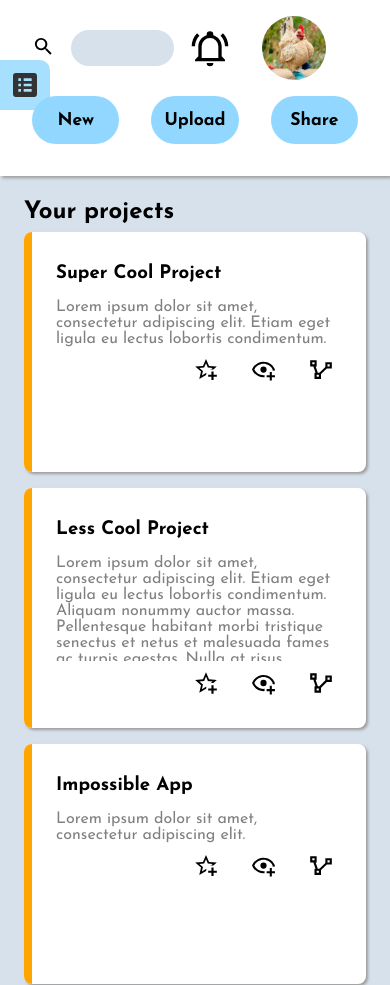
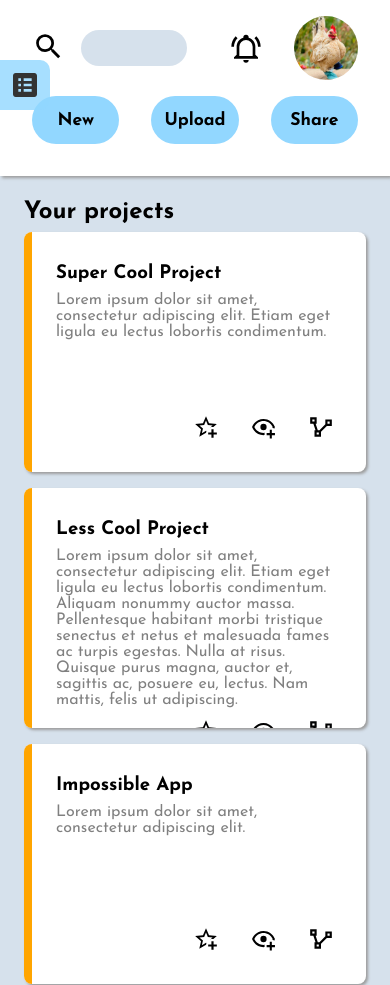
Before and after one commit to fargila/The-Second-Odin-Project-Admin-Dashboard, a plain HTML site: page index.html in a window 390 px wide. Shown: the top 985 px of the page. Drawn offline with Linux system fonts and the light colour scheme; a web font is replaced by a local one.

Commit message:
fix: buttons below the card were off.

```diff
--- a/index.html
+++ b/index.html
@@ -97,6 +97,7 @@
                     <div class="project-card">
                         <div class="orange-line"></div>
                         <div class="main-content-card">
+                            <div>
                                 <h3>Super Cool Project</h3>
                                 <div class="card-text">
                                     <div>
@@ -104,6 +105,7 @@
                                             Lorem ipsum dolor sit amet, consectetur adipiscing elit.
                                             Etiam eget ligula eu lectus lobortis condimentum.
                                         </p>
+                                    </div>
                                 </div>
                             </div>
                             <div class="card-btns">
@@ -116,6 +118,7 @@
                     <div class="project-card">
                         <div class="orange-line"></div>
                         <div class="main-content-card">
+                            <div>
                                 <h3>Less Cool Project</h3>
                                 <div class="card-text">
                                     <div>
@@ -130,6 +133,7 @@
                                         </p>
                                     </div>
                                 </div>
+                            </div>
                             <div class="card-btns">
                                 <button><img src="./assets/star-plus-outline.svg" alt="Favorites"></button>
                                 <button><img src="./assets/eye-plus-outline.svg" alt="See more"></button>
@@ -140,12 +144,14 @@
                     <div class="project-card">
                         <div class="orange-line"></div>
                         <div class="main-content-card">
+                            <div>
                                 <h3>Impossible App</h3>
                                 <div class="card-text">
                                     <div>
                                         <p>
                                             Lorem ipsum dolor sit amet, consectetur adipiscing elit.
                                         </p>
+                                    </div>
                                 </div>
                             </div>
                             <div class="card-btns">
@@ -158,6 +164,7 @@
                     <div class="project-card">
                         <div class="orange-line"></div>
                         <div class="main-content-card">
+                            <div>
                                 <h3>Easy Peasy app</h3>
                                 <div class="card-text">
                                     <div>
@@ -170,6 +177,7 @@
                                         </p>
                                     </div>
                                 </div>
+                            </div>
                             <div class="card-btns">
                                 <button><img src="./assets/star-plus-outline.svg" alt="Favorites"></button>
                                 <button><img src="./assets/eye-plus-outline.svg" alt="See more"></button>
@@ -180,6 +188,7 @@
                     <div class="project-card">
                         <div class="orange-line"></div>
                         <div class="main-content-card">
+                            <div>
                                 <h3>Ad Blocker</h3>
                                 <div class="card-text">
                                     <div>
@@ -192,6 +201,7 @@
                                         </p>
                                     </div>
                                 </div>
+                            </div>
                             <div class="card-btns">
                                 <button><img src="./assets/star-plus-outline.svg" alt="Favorites"></button>
                                 <button><img src="./assets/eye-plus-outline.svg" alt="See more"></button>
@@ -202,6 +212,7 @@
                     <div class="project-card">
                         <div class="orange-line"></div>
                         <div class="main-content-card">
+                            <div>
                                 <h3>Money Maker</h3>
                                 <div class="card-text">
                                     <div>
@@ -210,6 +221,7 @@
                                             Etiam eget ligula eu lectus lobortis condimentum.
                                             Aliquam nonummy auctor massa.
                                         </p>
+                                    </div>
                                 </div>
                             </div>
                             <div class="card-btns">
--- a/styles/mobile.css
+++ b/styles/mobile.css
@@ -21,6 +21,11 @@
         border-top-right-radius: 20%;
         border-bottom-right-radius: 20%;
         opacity: 80%;
+    }
+
+    #search-btn {
+        width: 3rem;
+        height: 3rem;
     }
 
     #btn-mobile-sidebar > img {
@@ -101,13 +106,14 @@
     }
 
     #user-nav-btn {
+        margin-right: 0;
         width: 4rem;
         height: 4rem;
     }
 
     #user-notif {
-        width: 2.5rem;
-        height: 2.5rem;
+        width: 2rem;
+        height: 2rem;
      }
 
     #nav-btns {
--- a/styles/styles.css
+++ b/styles/styles.css
@@ -232,12 +232,13 @@ body {
 .main-content-card {
     display: flex;
     flex-direction: column;
-    justify-content: flex-start;
+    justify-content: space-between;
     padding: 2rem;
+    width: 100%;
 }
 
-.main-content-card > h3 {
-    margin-bottom: 1rem;
+.main-content-card > div > h3 {
+    margin-bottom: .5em;
 }
 
 .card-text {
```
Also changed, not shown: assets/desktop_view.jpeg, assets/phone_view.jpeg, assets/tablet_view.jpeg. Lines whose indentation alone changed are shown as unchanged.
